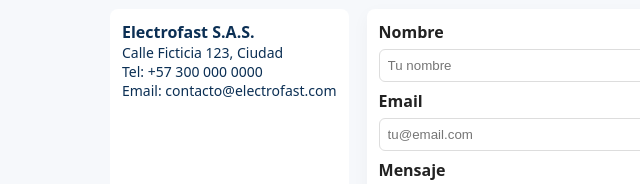
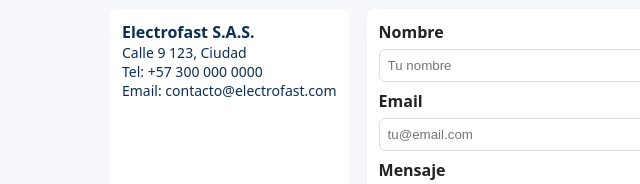
Before and after one commit to alejosansan21-glitch/electrofast, a plain HTML site: page index.html in a window 1280 px wide. Shown: the part 1586-1770 px from the top of the page, 0-640 px from the left. Drawn offline with Linux system fonts and the light colour scheme.

Commit message:
Update index.html

```diff
--- a/index.html
+++ b/index.html
@@ -212,7 +212,7 @@
       <div style="display:flex; gap:18px; flex-wrap:wrap; margin-top:12px;">
         <div class="contact-card">
           <strong>Electrofast S.A.S.</strong>
-          <p style="font-size:14px;">Calle Ficticia 123, Ciudad</p>
+          <p style="font-size:14px;">Calle 9 123, Ciudad</p>
           <p style="font-size:14px;">Tel: +57 300 000 0000</p>
           <p style="font-size:14px;">Email: contacto@electrofast.com</p>
         </div>
```
